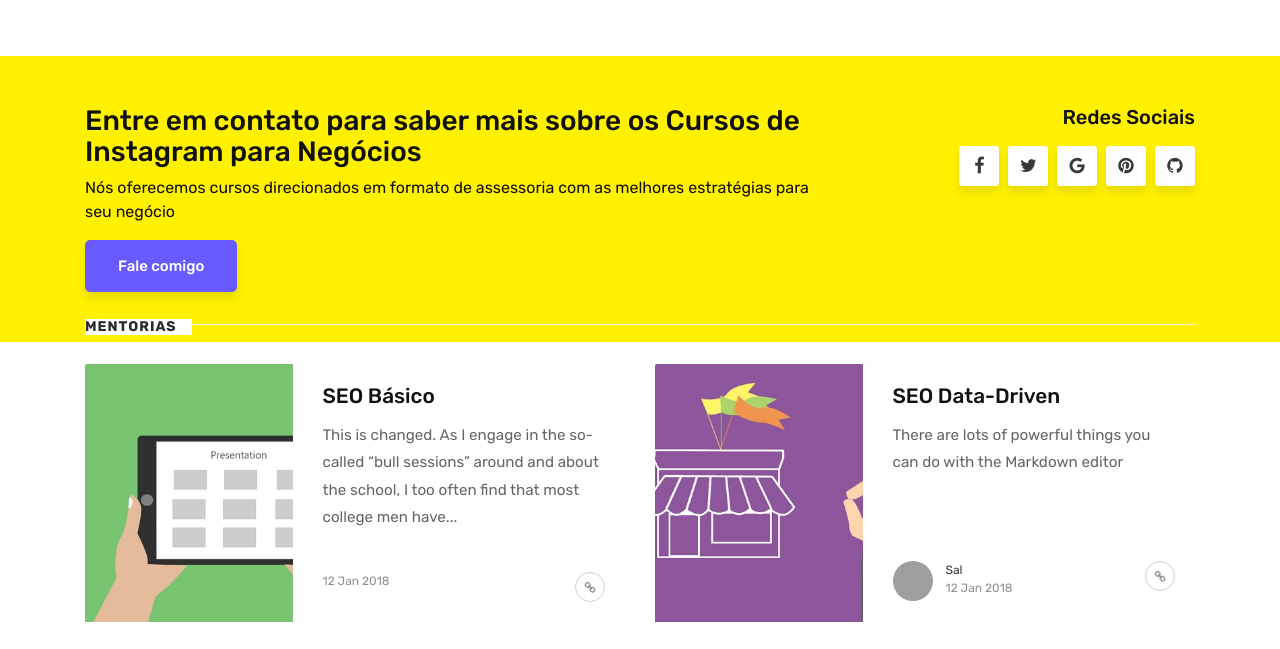
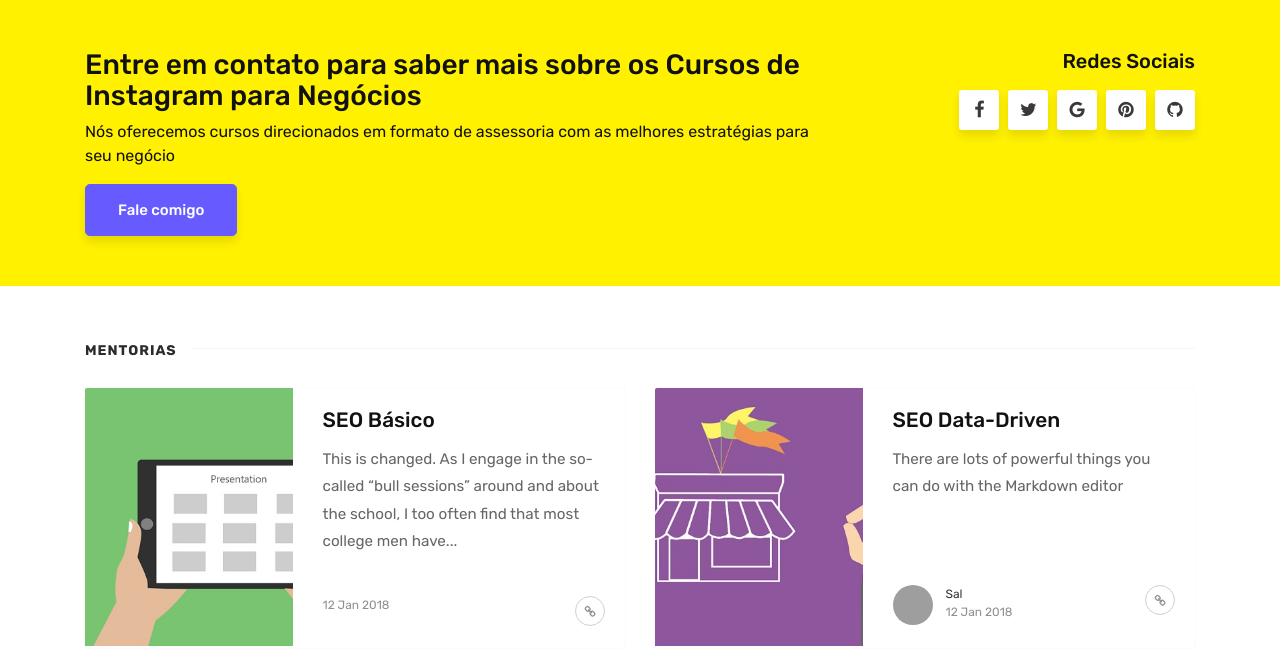
Before and after one commit to fabiolafaria/fabiolafaria.github.io, a Jekyll site: the page built from index.html, in a window 1280 px wide and 1400 px high, scrolled down 489 px. Shown: the part 260-909 px from the top of the window. Built offline with Jekyll 4.4.1, drawn with Linux system fonts in a browser that asks for light colours; the list of posts is cut into pages by our own code; comment, search, counter and statistics services are not loaded; grey boxes are pictures that could not be loaded.

Commit message:
Updated 'assets/css/theme.css' via CloudCannon

```diff
--- a/assets/css/theme.css
+++ b/assets/css/theme.css
@@ -369,7 +369,8 @@ span.post-name a,span.post-read-more a:hover {
     padding: 50px 0;
     max-width: 100%;
     margin: 0px auto;
-    margin-bottom: -50px; margin-top:50px;
+    margin-bottom: 50px;
+    margin-top: -56px;
 }
 .footer {
 	border-top:1px solid rgba(0,0,0,.05)!important;
```
